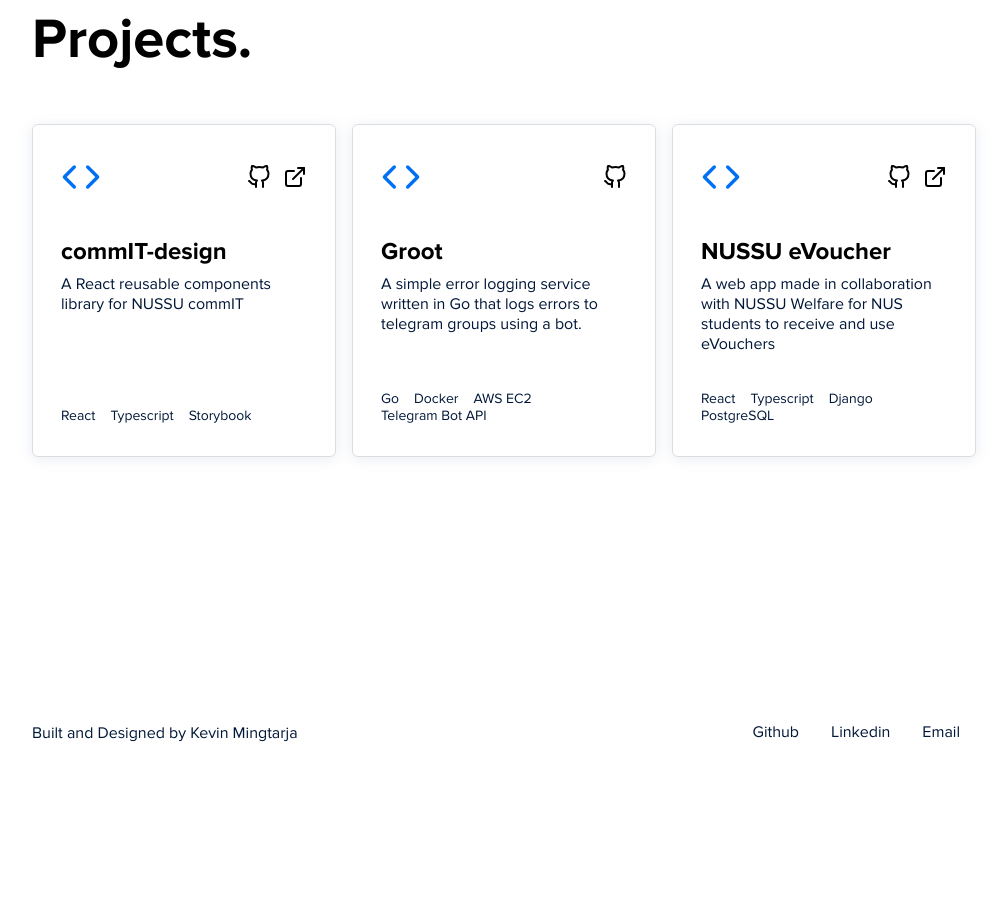
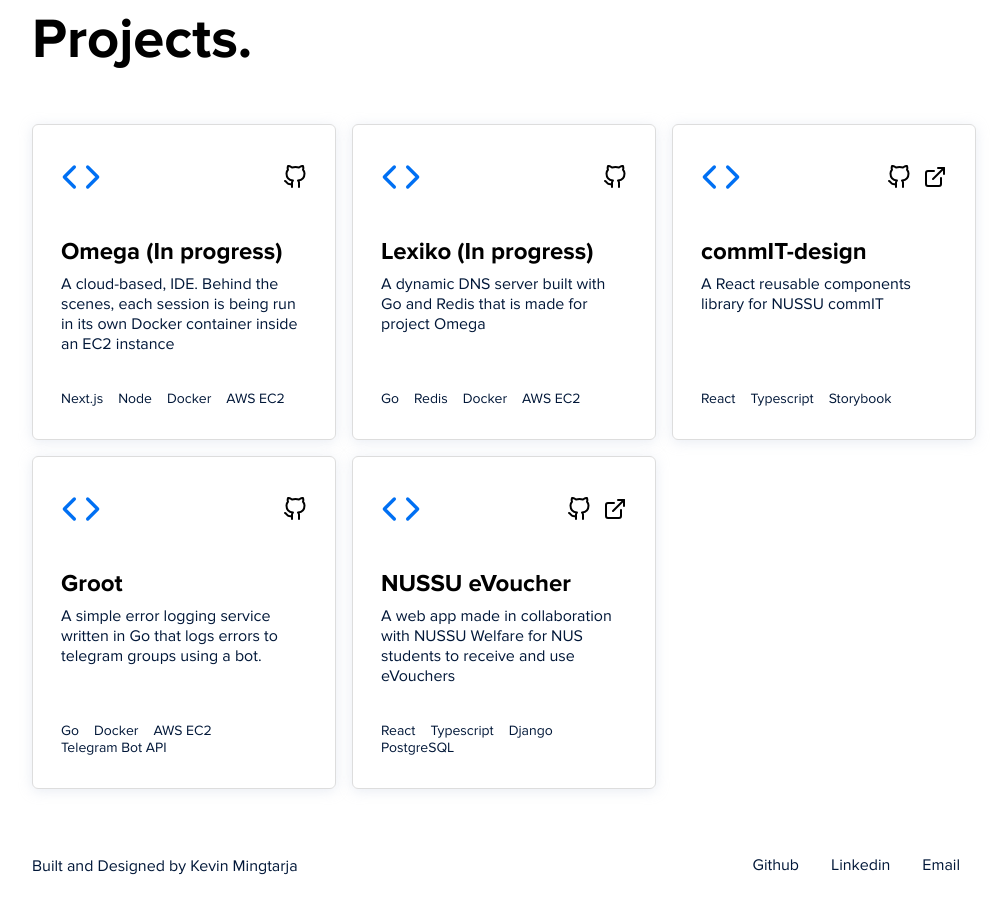
Before and after one commit to kevinmingtarja/kevinmingtarja.com-v1, a Next.js app: page / in a window 1280 px wide. Shown: the part 3000-3909 px from the top of the page, without its empty margins (136-1143 px from the left). Before the commit the page ends 3776 px from the top, so only its background shows below. Built offline with nearby package versions, Linux system fonts and the light colour scheme.

Commit message:
Update projects section

```diff
--- a/constants/contents.tsx
+++ b/constants/contents.tsx
@@ -98,6 +98,22 @@ export interface Project {
 
 export const projects: Project[] = [
   {
+    name: "Omega (In progress)",
+    description:
+      "A cloud-based, IDE. Behind the scenes, each session is being run in its own Docker container inside an EC2 instance",
+    image: "/groot.png",
+    githubLink: "https://github.com/kevinmingtarja/omega",
+    technologies: ["Next.js", "Node", "Docker", "AWS EC2"],
+  },
+  {
+    name: "Lexiko (In progress)",
+    description:
+      "A dynamic DNS server built with Go and Redis that is made for project Omega",
+    image: "/groot.png",
+    githubLink: "https://github.com/kevinmingtarja/lexiko",
+    technologies: ["Go", "Redis", "Docker", "AWS EC2"],
+  },
+  {
     name: "commIT-design",
     description: "A React reusable components library for NUSSU commIT",
     image: "/commit-design.png",
```
